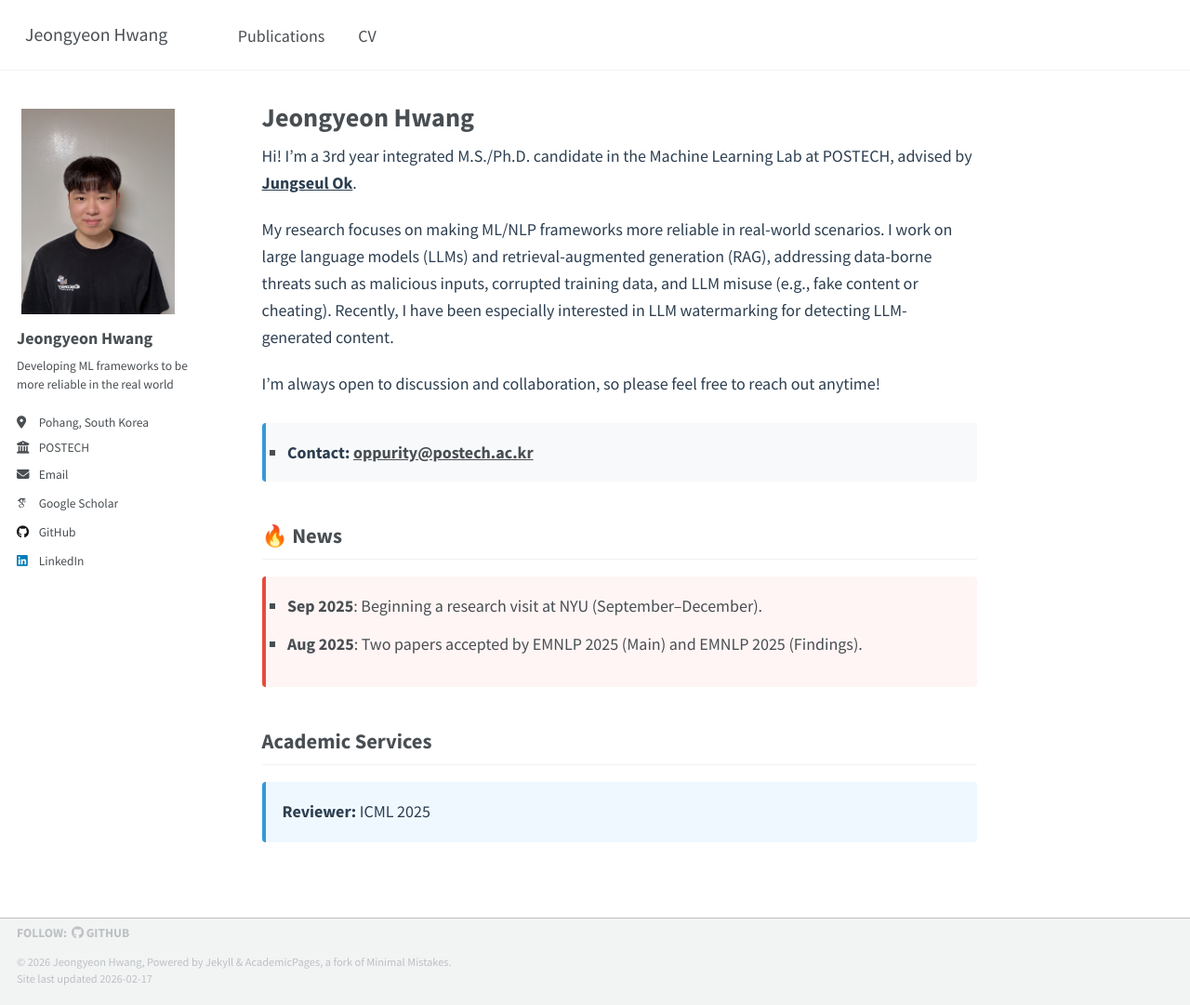
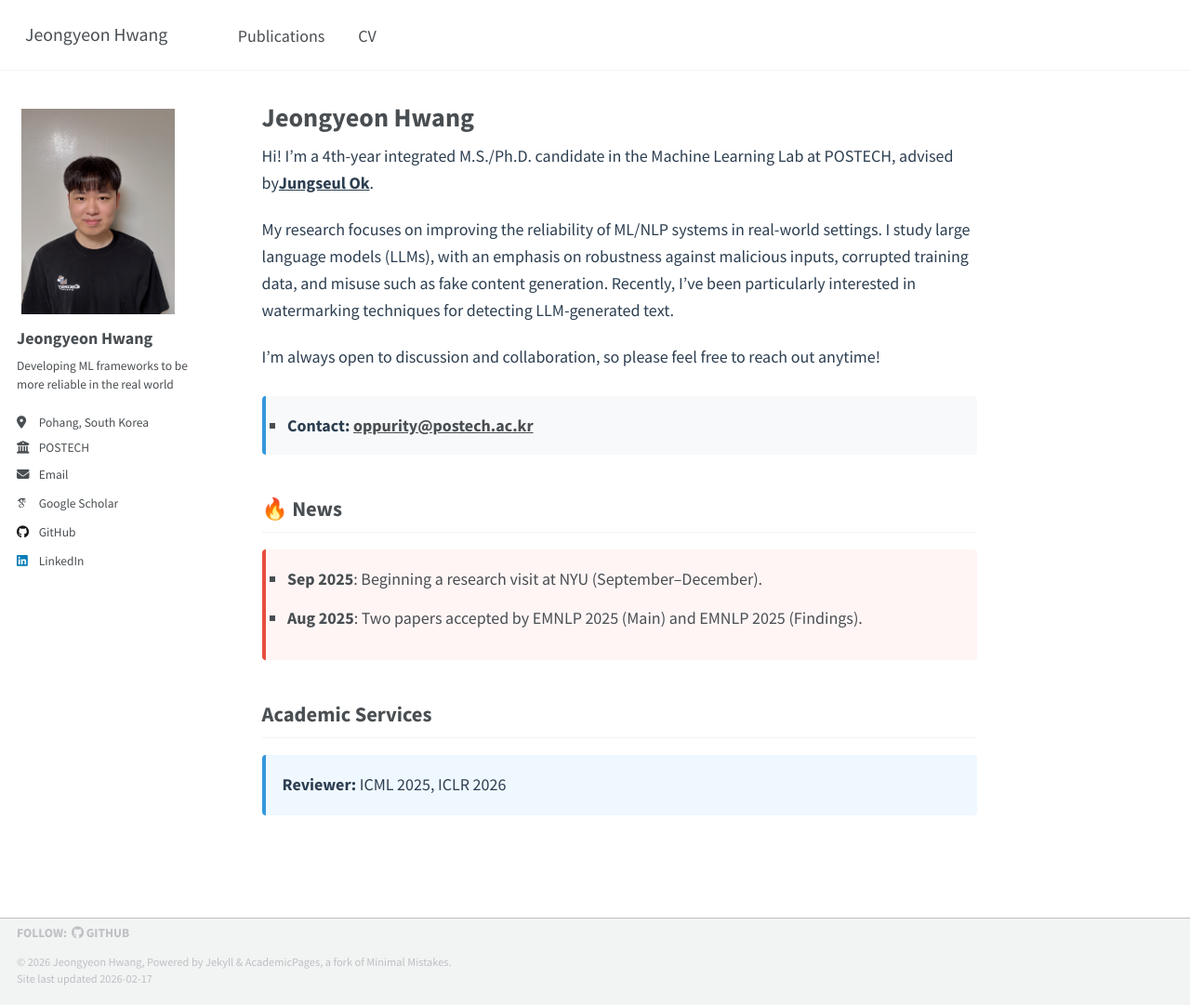
Before and after one commit to oppurity12/oppurity12.github.io, a Jekyll site: the page built from _pages/about.md, in a window 1280 px wide and 1081 px high. Shown: the whole window at 93% size. Built offline with Jekyll 4.4.1, drawn with Linux system fonts in a browser that asks for light colours; some web fonts are replaced; a script that is not in the unit is left out.

Commit message:
update profile

```diff
--- a/_data/navigation.yml
+++ b/_data/navigation.yml
@@ -24,7 +24,7 @@ main:
     # url: /year-archive/
 
   - title: "CV"
-    url: /files/CV2.pdf
+    url: /files/cv.pdf
 
   # - title: "CV"
   #   url: /cv-json/
--- a/_pages/about.md
+++ b/_pages/about.md
@@ -41,10 +41,9 @@ redirect_from:
 }
 </style>
 
-Hi! I'm a 3rd year integrated M.S./Ph.D. candidate in the Machine Learning Lab at POSTECH, advised by [Jungseul Ok](https://sites.google.com/view/jungseulok).
+Hi! I'm a 4th-year integrated M.S./Ph.D. candidate in the Machine Learning Lab at POSTECH, advised by[Jungseul Ok](https://sites.google.com/view/jungseulok).
 
-
-My research focuses on making ML/NLP frameworks more reliable in real-world scenarios. I work on large language models (LLMs) and retrieval-augmented generation (RAG), addressing data-borne threats such as malicious inputs, corrupted training data, and LLM misuse (e.g., fake content or cheating).  Recently, I have been especially interested in LLM watermarking for detecting LLM-generated content.
+My research focuses on improving the reliability of ML/NLP systems in real-world settings. I study large language models (LLMs), with an emphasis on robustness against malicious inputs, corrupted training data, and misuse such as fake content generation. Recently, I’ve been particularly interested in watermarking techniques for detecting LLM-generated text.
 
 I'm always open to discussion and collaboration, so please feel free to reach out anytime!
 
@@ -66,5 +65,5 @@ I'm always open to discussion and collaboration, so please feel free to reach ou
 ## Academic Services
 
 <div style="background-color: #f0f8ff; border-left: 4px solid #3498db; padding: 1em; margin: 1em 0; border-radius: 4px;">
-<p style="margin: 0; color: #2c3e50; font-weight: 500;"><strong>Reviewer:</strong> ICML 2025</p>
+<p style="margin: 0; color: #2c3e50; font-weight: 500;"><strong>Reviewer:</strong> ICML 2025, ICLR 2026</p>
 </div>
```
Also changed, not shown: 2 other files.
